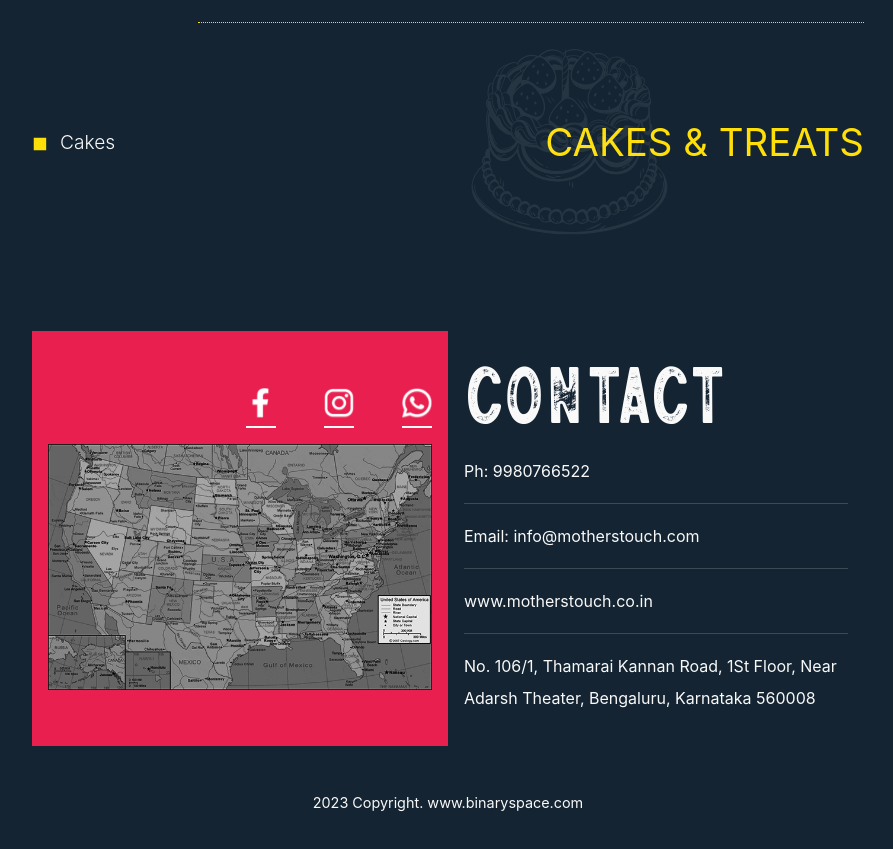
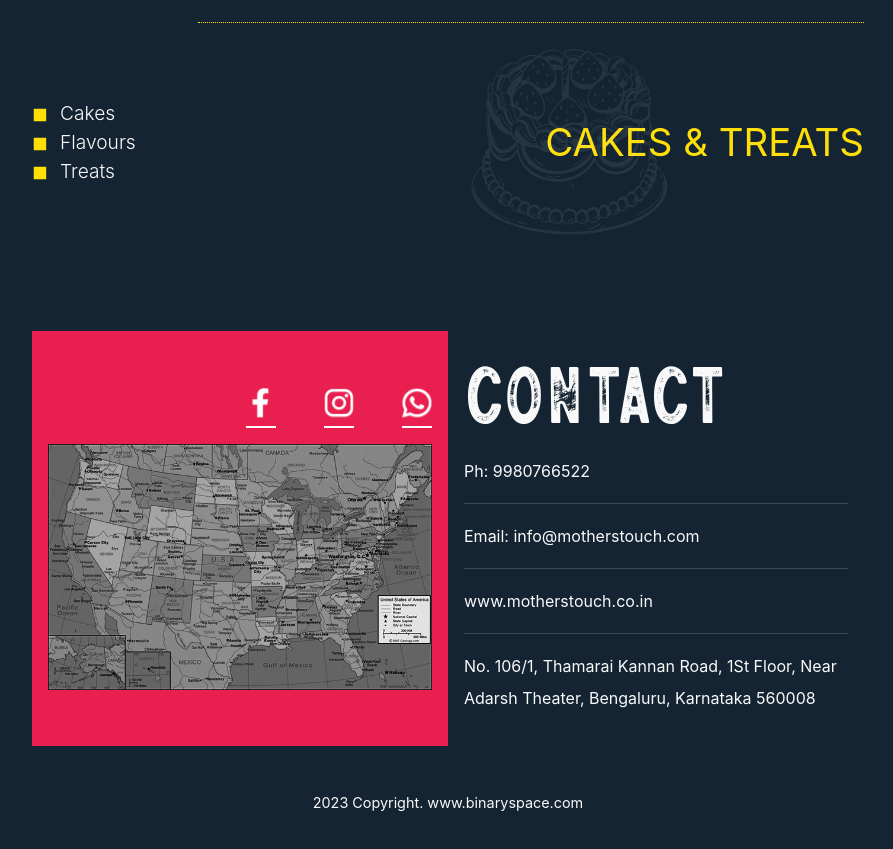
Before and after one commit to anuips07/Mothers-Touch-Kafe, a React (Create React App) app: page /menu in a window 1280 px wide. Shown: the part 2000-2849 px from the top of the page, without its empty margins (192-1085 px from the left). Built offline with nearby package versions, Linux system fonts and the light colour scheme.

Commit message:
menu updated

```diff
--- a/src/components/Menu/Menu.css
+++ b/src/components/Menu/Menu.css
@@ -3,7 +3,6 @@
 }
 
 .menu-cntr {
-  cursor: pointer;
   display: flex;
   min-height: 250px;
   padding: 2rem 0;
@@ -78,6 +77,7 @@
   font-size: 1.2rem;
   font-weight: 300;
   line-height: 1.5;
+  cursor: pointer;
 }
 
 .menu-list li::before {
--- a/src/components/Menu/MenuList.js
+++ b/src/components/Menu/MenuList.js
@@ -111,7 +111,15 @@ const MenuList = [
     mainMenu: [
       {
         mainMenuName: "Cakes",
+        subMenu: ["Plain cake", "Wheat cake", "Carrot cake", "Banana cake", "Dates cake", "Nuts cake", "Honey cake", "Plum cake"],
+      },
+      {
+        mainMenuName: "Flavours",
         subMenu: ["Vanilla", "Black Forest", "White Forest", "Butterscotch", "Chocolate", "Chocolate Truffle", "White Chocolate Truffle", "Spanish Delight", "Kitkat Truffle", "Pista Forest", "Mocha Coffee", "Orange", "Vancho", "Mango", "Choco Almond", "Tres Leche", "Red Velvet", "Coffee", "Caramel", "Nutty Bubble", "Choco Oreo", "Strawberry", "Pineapple", "Vanilla Toffee", "Green Velvet", "Blue Velvet", "Kitkat & Gems Cake", "German Black Forest", "Rafaello", "Blueberry", "Rasmalai", "Gulab Jamoon", "Rose Milk", "Ferrero Rocher"],
+      },
+      {
+        mainMenuName: "Treats",
+        subMenu: ["Cupcakes", "Mousse Cups", "Cakesicles", "Cake pops", "Cookies", "Jar Cakes", "Chocolates", "Heartsicles", "Brownie", "Donuts"],
       },
     ],
   },
```
